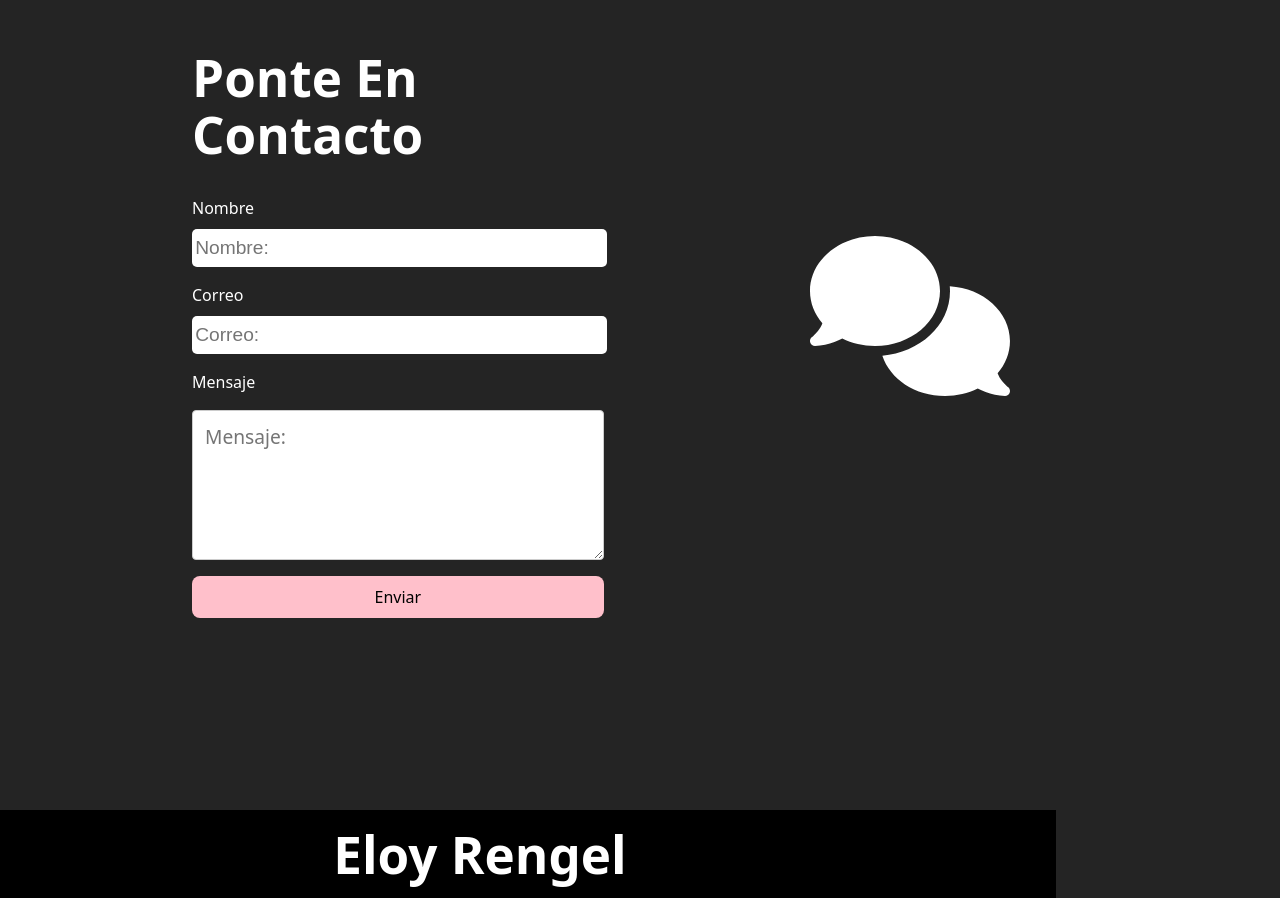
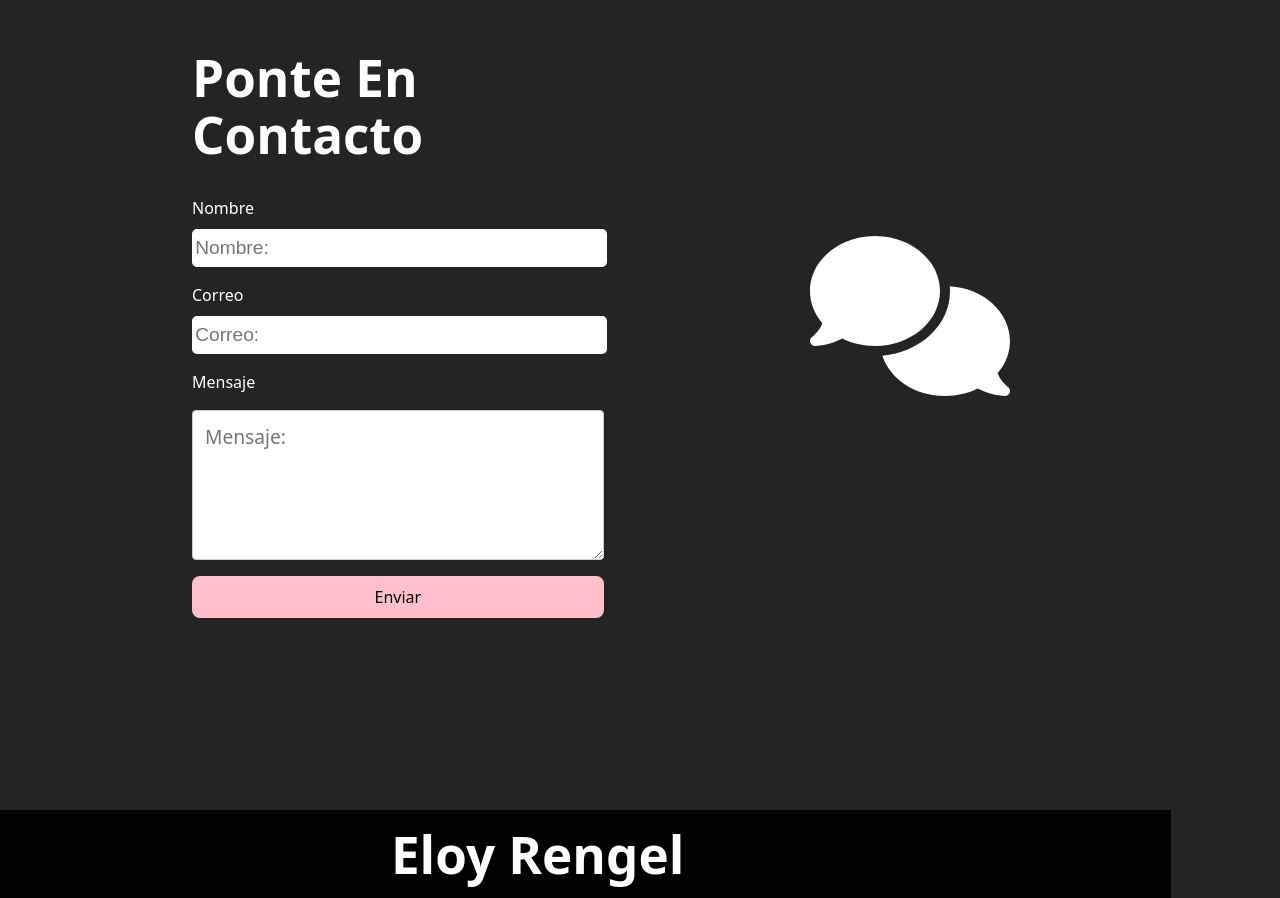
Before and after one commit to EloyRengel17/miPortafolio, a React (Vite) app: page / in a window 1280 px wide. Shown: the part 4332-5230 px from the top of the page. Built offline with nearby package versions, Linux system fonts and the light colour scheme.

Commit message:
Update App.css

```diff
--- a/src/App.css
+++ b/src/App.css
@@ -360,7 +360,7 @@ section {
   margin-bottom: -2.5rem;
   background-color: black;
   text-align: center;
-  width: 90vw;
+  width: 99vw;
 }
 .footer h1{
    padding: 1rem;
```
